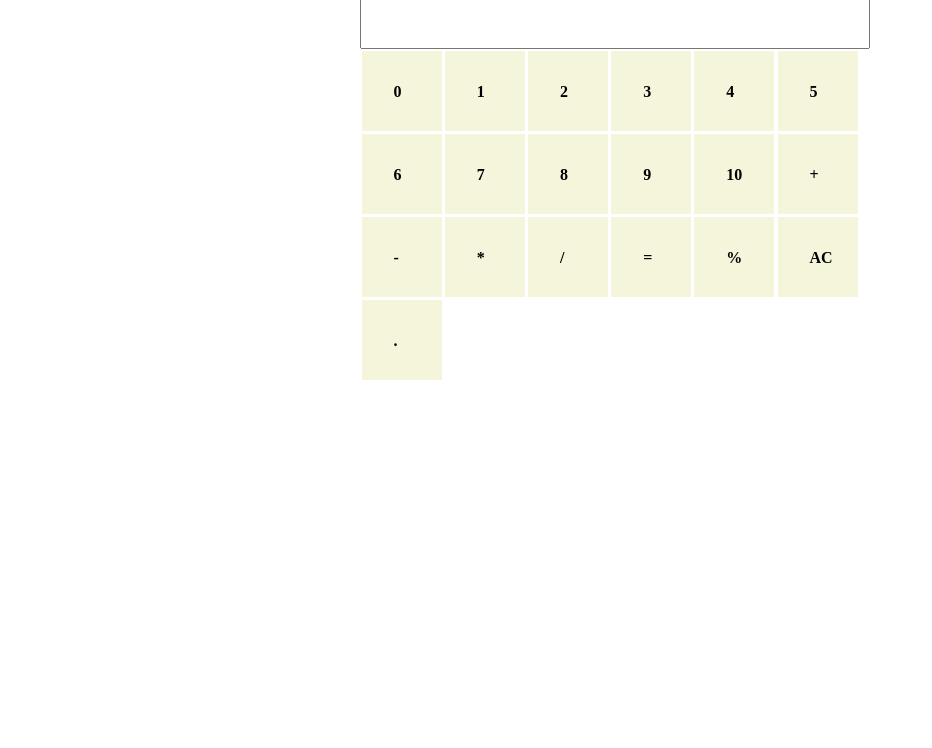
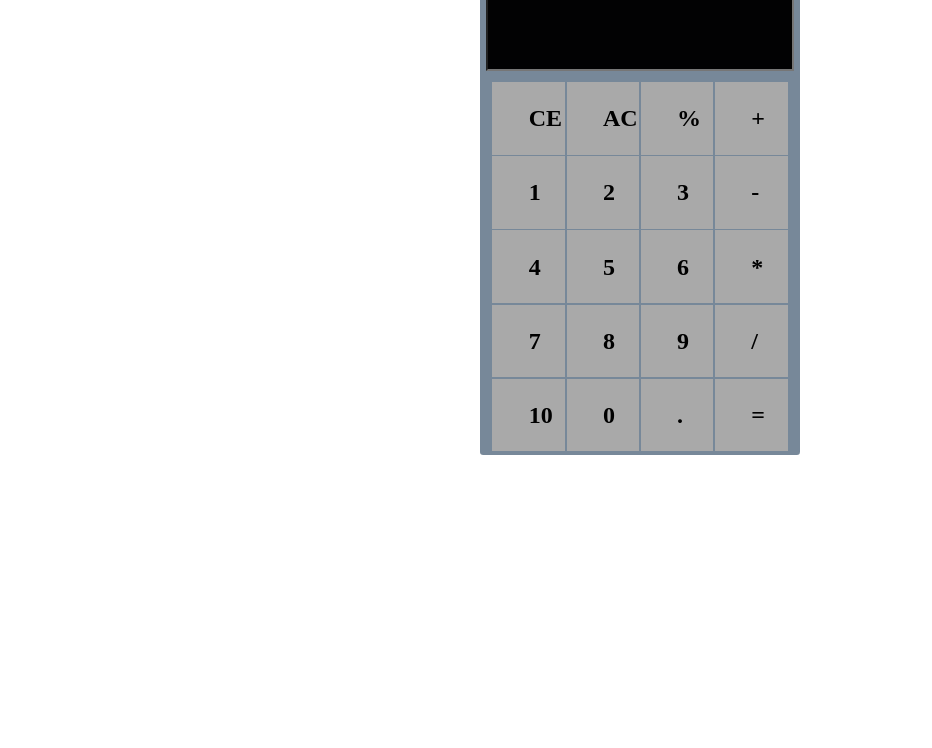
Before and after one commit to Marinavdac/calculator, a plain HTML site: page index.html in a window 1280 px wide. Shown: the part 52-800 px from the top of the page, without its empty margins (0-932 px from the left). Drawn offline with Linux system fonts and the light colour scheme.

Commit message:
style: add vintage theme to calculator

```diff
--- a/index.html
+++ b/index.html
@@ -14,34 +14,35 @@
     </header>
     <main>
         <section id="calculator">
+            <div id="container">
             <div id="view">
                 <input type="number" id="display">
             </div>
-
             <section id="options">
-                <div class="numbers">0</div>
+                <div class="numbers">CE</div>
+                <div class="numbers">AC</div>
+                <div class="numbers">%</div>
+                <div class="numbers">+</div>
                 <div class="numbers">1</div>
                 <div class="numbers">2</div>
                 <div class="numbers">3</div>
+                <div class="numbers">-</div>
                 <div class="numbers">4</div>
                 <div class="numbers">5</div>
                 <div class="numbers">6</div>
+                <div class="numbers">*</div>
                 <div class="numbers">7</div>
                 <div class="numbers">8</div>
                 <div class="numbers">9</div>
+                <div class="numbers">/</div>
                 <div class="numbers">10</div>
-                <div class="numbers">+</div>
-                <div class="numbers">-</div>
-                <div class="numbers">*</div>
-                <div class="numbers">/</div>
+                <div class="numbers">0</div>
+                <div class="numbers">.</div>
                 <div class="numbers">=</div>
-                <div class="numbers">%</div>
-                <div class="numbers">AC</div>
-                <div class="numbers">.</div>
 
             </section>
         </section>
-
+    </div>
     </main>
 <script src="script.js"></script>
 </body>
--- a/style.css
+++ b/style.css
@@ -6,32 +6,59 @@
 
 #calculator {
     margin: auto;
-    width: 70vh;
+    width: 20rem;
     height: 70vh;
+
+}
+
+#container {
+    background-color:  lightslategray;
+    display: flex;
+    flex-direction: column;
+    align-items: center;
+    justify-content:space-between;
+    margin: auto;
+    border-radius: 0.2rem;
 }
 
 #view {
-    /* text-align: center; */
+    width: 100%;
+    padding: 0.4rem;
 }
 
 #display {
-    width: 91%;
+    width: 100%;
     text-align: center;
-    height: 4rem;
-    /* margin-bottom: 2rem; */
+    height: 5rem;
+    margin-bottom: 0.01rem;
+    background-color: rgba(2, 2, 3, 1);
+    color: greenyellow;
+    font-size: 2rem;
 }
 
 #options {
+    width: 100%;
     display: flex;
     flex-wrap: wrap;
+    padding: 0.2rem;
+    justify-content: center;
 
 }
 
+.numbers:hover {
+    background-color: rgb(187, 184, 184)
+}
+
 .numbers {
-    width: 5rem;
-    height: 5rem;
-    background-color: beige;
+    align-self: center;
+    line-height: 0.1rem;
+    width: 3.5rem;
+    height: 3.5rem;
+    background-color: darkgray;
     font-weight: bold;
-    padding: 2rem;
-    margin: 0.1rem;
+    padding: 2.27rem;
+    margin: 0.05rem;
+    font-size: 1.5rem;
+    cursor: pointer;
+
 }
```
